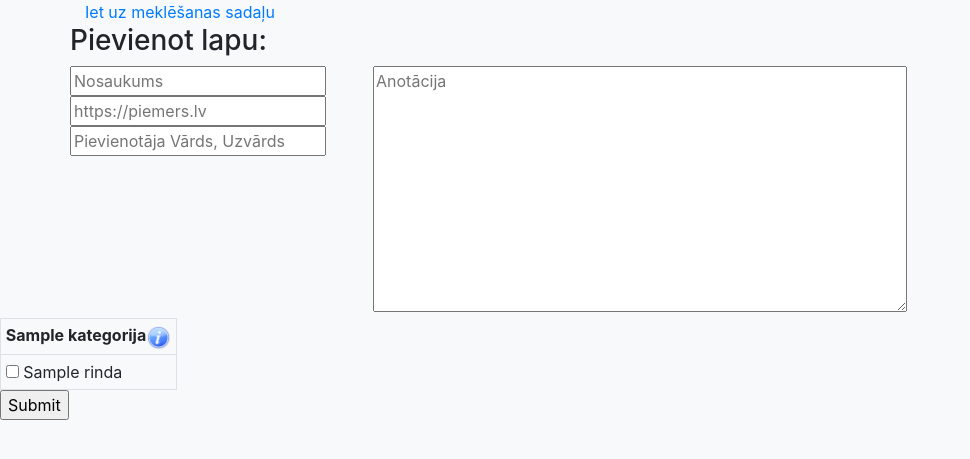
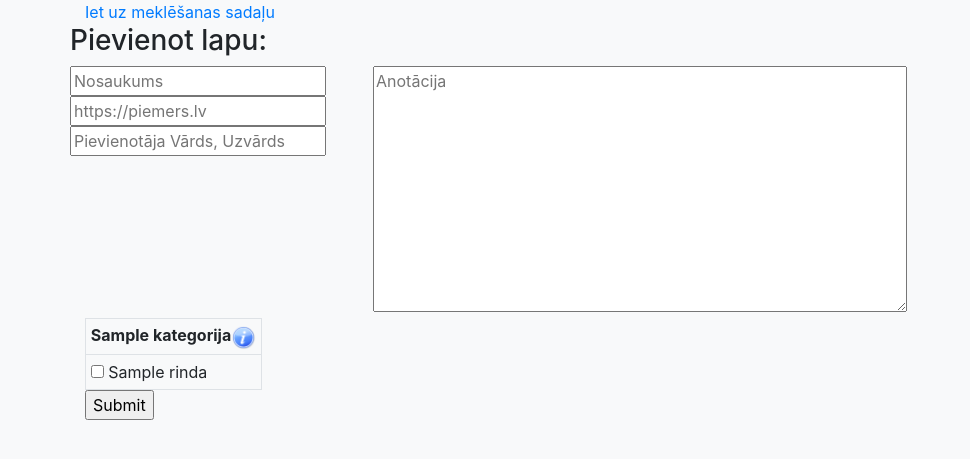
Before and after one commit to martabritala/skolotajuDB, a Flask app: template templates/index1.html in a window 1280 px wide. Shown: the top 459 px of the page, without its empty margins (0-970 px from the left). Run offline with Flask 2, Linux system fonts and the light colour scheme; the template is opened without the code that fills it: most values are stand-ins (such as "Sample title", 1, 10 or a date in 2020); parts of the project's set-up code (start-up, migrations or seed data) failed here and were passed over; some libraries are stand-ins or nearby versions.

Commit message:
Nu, ka bus?

```diff
--- a/templates/index1.html
+++ b/templates/index1.html
@@ -37,7 +37,6 @@
       <div id="infovieta" class="col">
       </div>
       </div>
-      </div>
       <table class="table-sm table-bordered">
         <tr>
           {%for kategorija in kategs%}
@@ -62,6 +61,6 @@
       </table>
       <input type="submit" class="button btn-submit" onclick="return confirm('Vai pievienot?')" >
     </form>
-    <div class="top"></div>
+    </div>
   </body>
 </html>
```
